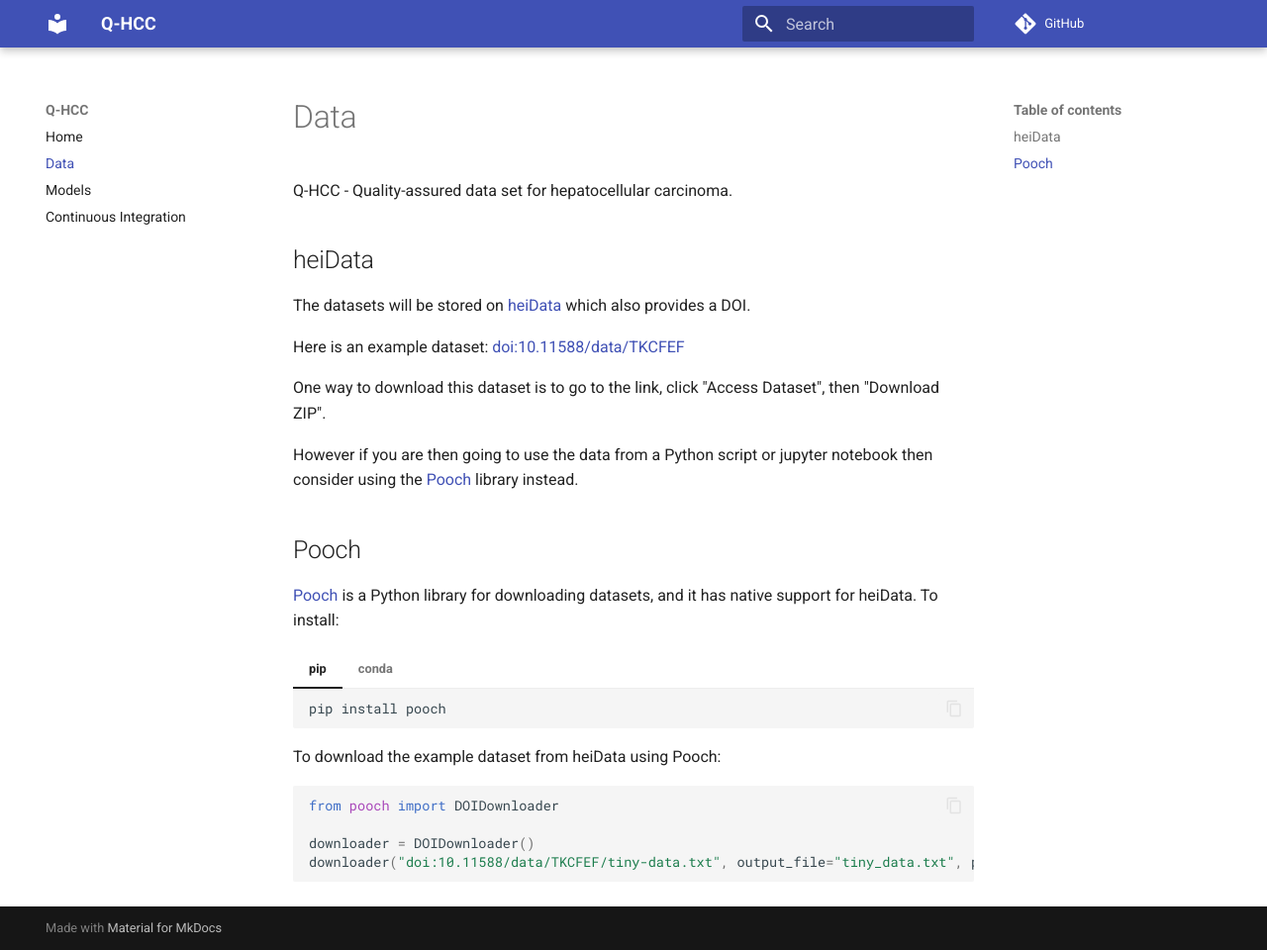
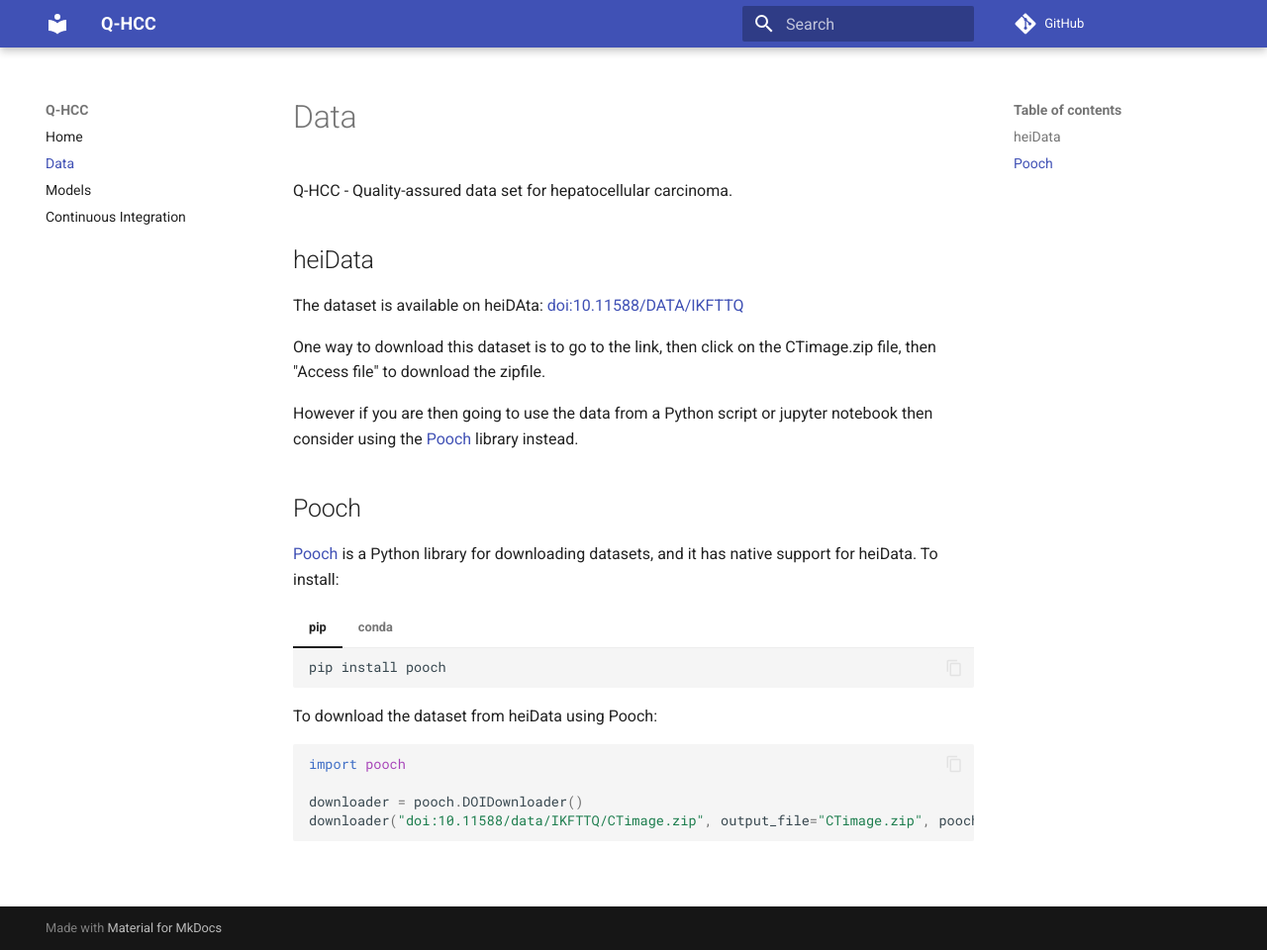
Before and after one commit to ssciwr/QHCC, an MkDocs documentation site: the page built from docs/data.md, in a window 1280 px wide and 960 px high. Shown: the whole window at 99% size. Built offline with MkDocs 1.6.1 and Material for MkDocs 9.7.7, drawn with Linux system fonts in a browser that asks for light colours; comment, search, counter and statistics services are not loaded.

Commit message:
Add link to published dataset on heidata

````diff
--- a/docs/data.md
+++ b/docs/data.md
@@ -4,11 +4,9 @@
 
 ## heiData
 
-The datasets will be stored on [heiData](https://heidata.uni-heidelberg.de/) which also provides a DOI.
+The dataset is available on heiDAta: [doi:10.11588/DATA/IKFTTQ](https://heidata.uni-heidelberg.de/dataset.xhtml?persistentId=doi:10.11588/DATA/IKFTTQ)
 
-Here is an example dataset: [doi:10.11588/data/TKCFEF](https://heidata.uni-heidelberg.de/dataset.xhtml?persistentId=doi:10.11588/data/TKCFEF)
-
-One way to download this dataset is to go to the link, click "Access Dataset", then "Download ZIP".
+One way to download this dataset is to go to the link, then click on the CTimage.zip file, then "Access file" to download the zipfile.
 
 However if you are then going to use the data from a Python script or jupyter notebook then consider using the [Pooch](https://www.fatiando.org/pooch/latest/) library instead.
 
@@ -26,11 +24,11 @@
     conda install pooch
     ```
 
-To download the example dataset from heiData using Pooch:
+To download the dataset from heiData using Pooch:
 
 ```python
-from pooch import DOIDownloader
+import pooch
 
-downloader = DOIDownloader()
-downloader("doi:10.11588/data/TKCFEF/tiny-data.txt", output_file="tiny_data.txt", pooch=None)
+downloader = pooch.DOIDownloader()
+downloader("doi:10.11588/data/IKFTTQ/CTimage.zip", output_file="CTimage.zip", pooch=None)
 ```
````
Also changed, not shown: docs/index.md (+1 -1 lines), 2 other files.
